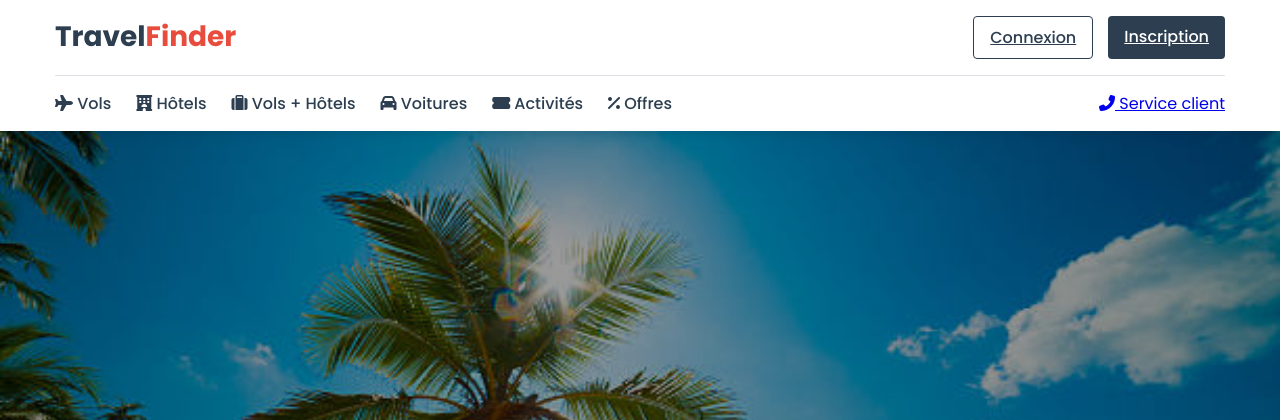
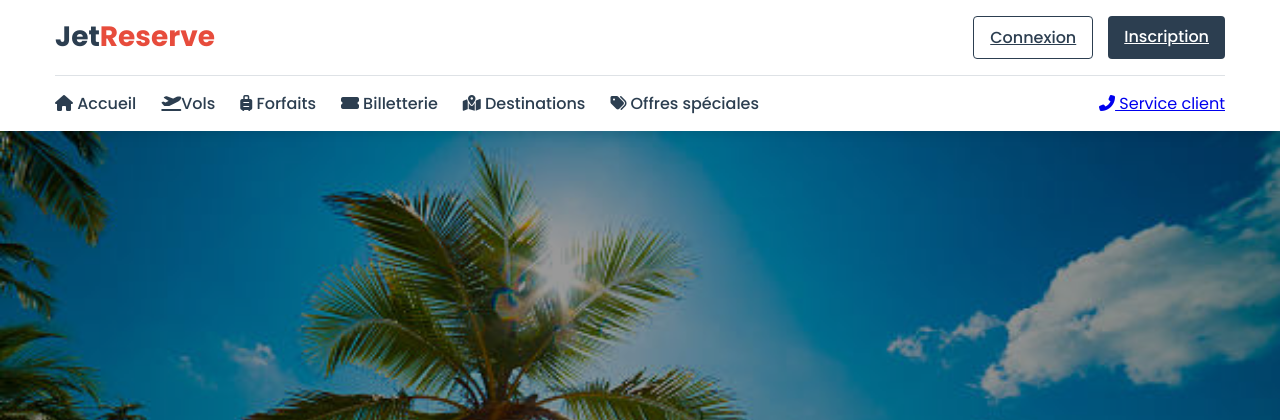
Before and after one commit to Salami-Awanat/jetreserve, a PHP site: page / in a window 1280 px wide. Shown: the top 420 px of the page. Run offline with PHP 8.4, Linux system fonts and the light colour scheme; grey boxes are pictures that could not be loaded.

Commit message:
Update index.php

```diff
--- a/index.php
+++ b/index.php
@@ -3,7 +3,7 @@
 <head>
     <meta charset="UTF-8">
     <meta name="viewport" content="width=device-width, initial-scale=1.0">
-    <title>TravelFinder - Trouvez vos voyages idéaux</title>
+    <title>JetReserve - Trouvez vos voyages idéaux</title>
     <link href="https://fonts.googleapis.com/css2?family=Poppins:wght@300;400;500;600;700&display=swap" rel="stylesheet">
     <link rel="stylesheet" href="https://cdnjs.cloudflare.com/ajax/libs/font-awesome/6.4.0/css/all.min.css">
     <link rel="stylesheet" href="https://cdnjs.cloudflare.com/ajax/libs/OwlCarousel2/2.3.4/assets/owl.carousel.min.css">
@@ -16,21 +16,22 @@
     <header>
         <div class="container">
             <div class="header-top">
-                <a href="#" class="logo">Travel<span>Finder</span></a>
+                <a href="#" class="logo">Jet<span>Reserve</span></a>
                 <div class="auth-buttons">
                     <a href="vge64/connexion.php" class="btn btn-outline">Connexion</a>
                     <a href="vge64/inscription.php" class="btn btn-primary">Inscription</a>
                 </div>
             </div>
             <nav class="nav-menu">
-                <ul class="nav-links">
-                    <li><a href="#"><i class="fas fa-plane"></i> Vols</a></li>
-                    <li><a href="#"><i class="fas fa-hotel"></i> Hôtels</a></li>
-                    <li><a href="#"><i class="fas fa-suitcase"></i> Vols + Hôtels</a></li>
-                    <li><a href="#"><i class="fas fa-car"></i> Voitures</a></li>
-                    <li><a href="#"><i class="fas fa-ticket-alt"></i> Activités</a></li>
-                    <li><a href="#"><i class="fas fa-percentage"></i> Offres</a></li>
-                </ul>
+            <ul class="nav-links">
+             <li><a href="#"><i class="fas fa-home"></i> Accueil</a></li>
+             <li><a href="#"><i class="fas fa-plane-departure"></i>Vols</a></li>
+             <li><a href="#"><i class="fas fa-suitcase-rolling"></i> Forfaits</a></li>
+             <li><a href="#"><i class="fas fa-ticket-alt"></i> Billetterie</a></li>
+             <li><a href="#"><i class="fas fa-map-marked-alt"></i> Destinations</a></li>
+             <li><a href="#"><i class="fas fa-tags"></i> Offres spéciales</a></li>
+
+           </ul>
                 <div class="contact-info">
                     <a href="#"><i class="fas fa-phone-alt"></i> Service client</a>
                 </div>
```
